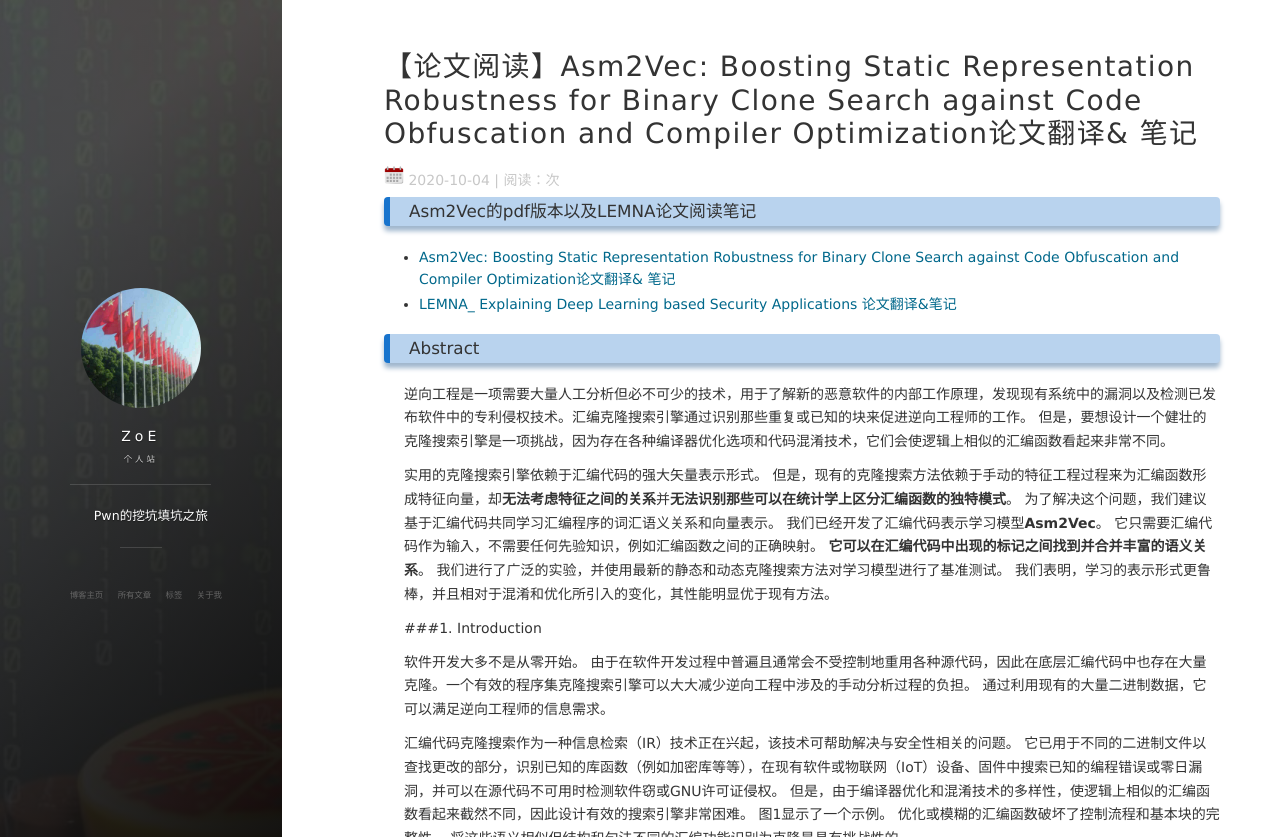
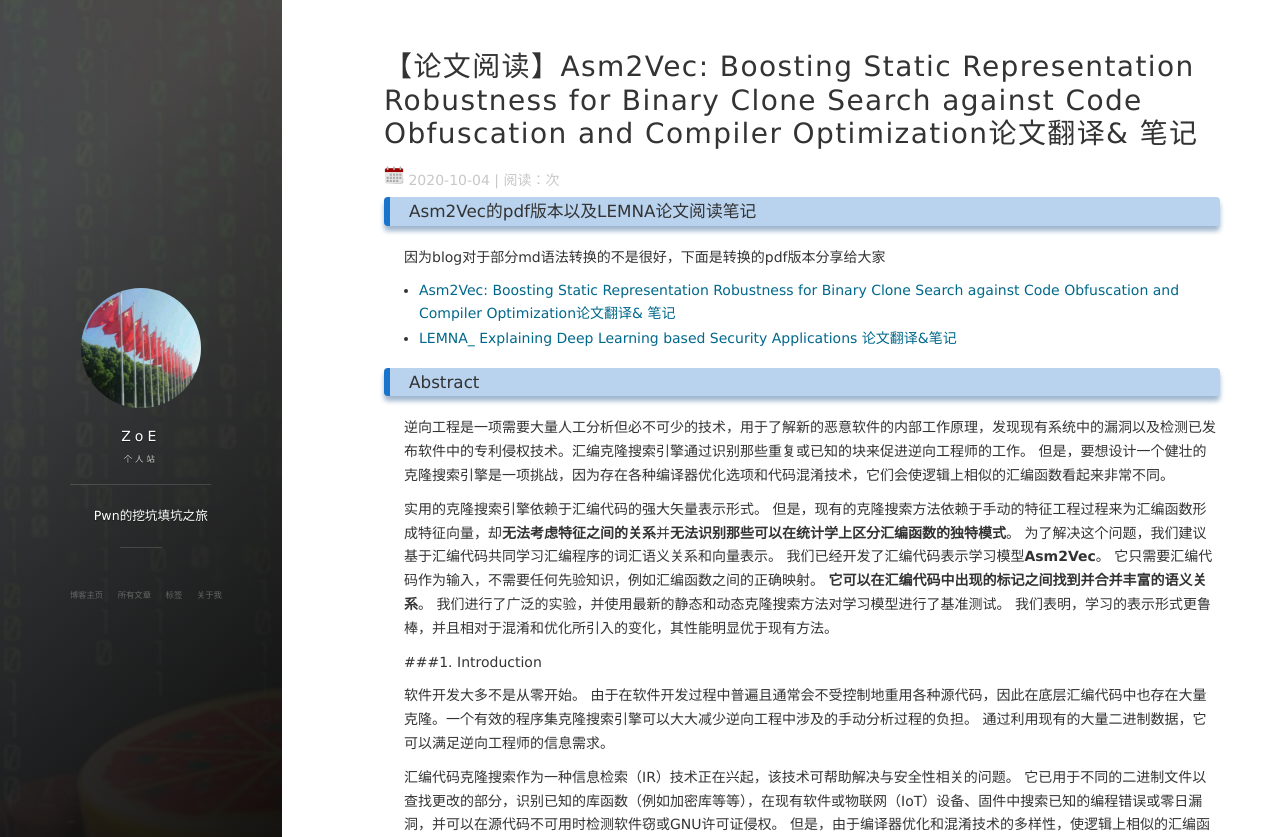
Before and after one commit to ZoEplA/ZoEplA.github.io, a Jekyll site: the page built from _posts/2020-10-04-【论文阅读】Asm2Vec_Boosting Static Representation Robustness for Binary Clone Search against Code Obfuscation and Compiler Optimization论文翻译& 笔记.md, in a window 1280 px wide and 900 px high, cut to the strip 0-837 px from the top of the window. Built offline with Jekyll 4.4.1, drawn with Linux system fonts in a browser that asks for light colours; nearby versions of some CDN libraries; comment, search, counter and statistics services are not loaded.

Commit message:
push pdf

```diff
--- a/_posts/2020-10-04-【论文阅读】Asm2Vec_Boosting Static Representation Robustness for Binary Clone Search against Code Obfuscation and Compiler Optimization论文翻译& 笔记.md
+++ b/_posts/2020-10-04-【论文阅读】Asm2Vec_Boosting Static Representation Robustness for Binary Clone Search against Code Obfuscation and Compiler Optimization论文翻译& 笔记.md
@@ -7,6 +7,8 @@ categories: jekyll update
 
 
 ### Asm2Vec的pdf版本以及LEMNA论文阅读笔记
+
+因为blog对于部分md语法转换的不是很好，下面是转换的pdf版本分享给大家
 
 + [Asm2Vec: Boosting Static Representation Robustness for Binary Clone Search against Code Obfuscation and Compiler Optimization论文翻译& 笔记](https://github.com/ZoEplA/ZoEplA.github.io/blob/master/share_file/Asm2Vec_Boosting%20Static%20Representation%20Robustness%20for%20Binary%20Clone%20Search%20against%20Code%20Obfuscation%20and%20Compiler%20Optimization%E8%AE%BA%E6%96%87%E7%BF%BB%E8%AF%91%26%20%E7%AC%94%E8%AE%B0.pdf)
 + [LEMNA_ Explaining Deep Learning based Security Applications 论文翻译&笔记](https://github.com/ZoEplA/ZoEplA.github.io/blob/master/share_file/LEMNA_%20Explaining%20Deep%20Learning%20based%20Security%20Applications%20%E8%AE%BA%E6%96%87%E7%BF%BB%E8%AF%91%26%E7%AC%94%E8%AE%B0.pdf)
```
